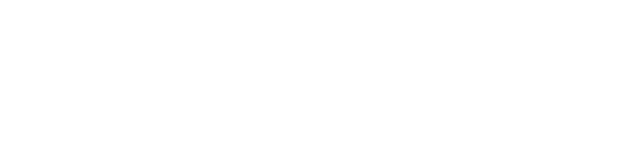
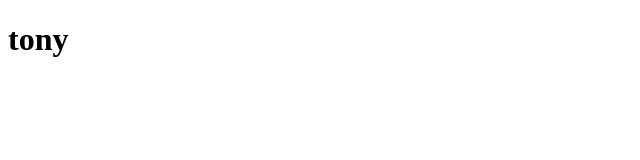
Before and after one commit to py-tony/test, a plain HTML site: page index.html in a window 1280 px wide. Shown: the whole page, without its empty margins (0-640 px from the left). Drawn offline with Linux system fonts and the light colour scheme.

Commit message:
the second commit

```diff
--- a/index.html
+++ b/index.html
@@ -7,6 +7,7 @@
   </head>
 
   <body>
+    <h1>tony</h1>
     <script src="https://cdn.freecodecamp.org/testable-projects-fcc/v1/bundle.js"></script>
 
     <!--
```
